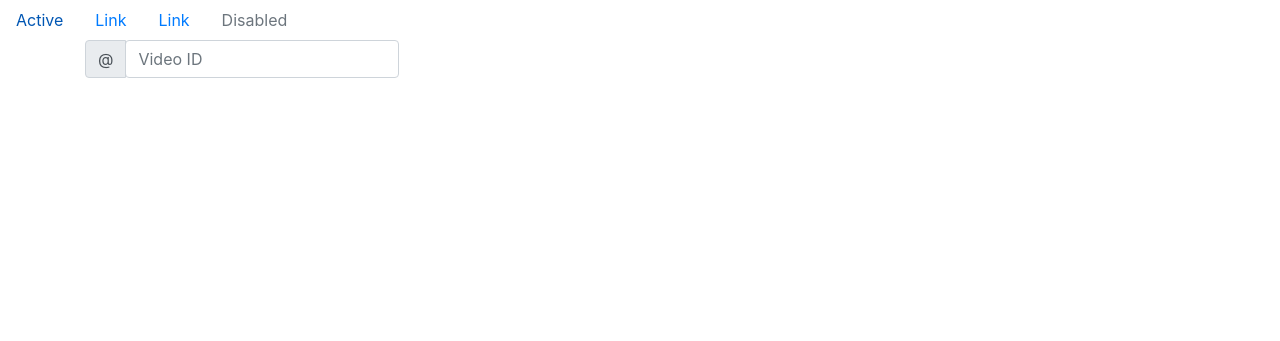
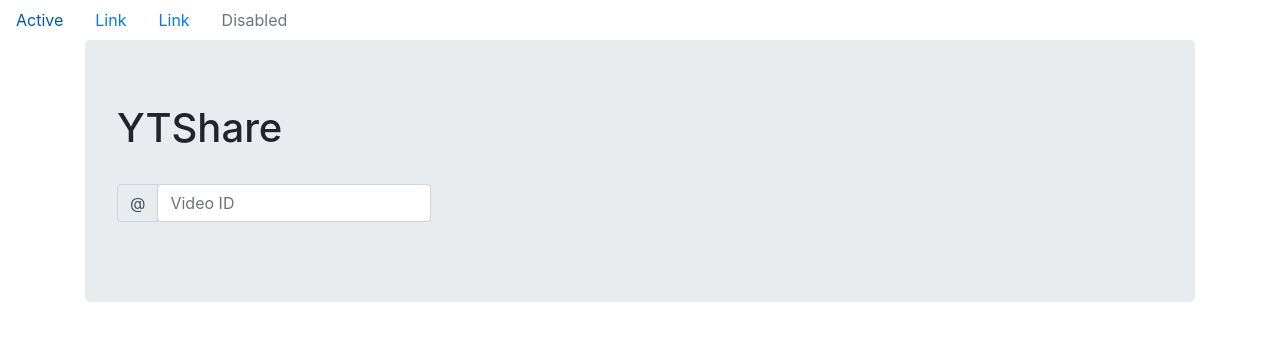
Before and after one commit to noyoshi/irish_hacks, a Flask app: page / in a window 1280 px wide. Shown: the top 341 px of the page. Run offline with Flask 2, Linux system fonts and the light colour scheme; some libraries are stand-ins or nearby versions.

Commit message:
jumbotron

```diff
--- a/src/templates/index.html
+++ b/src/templates/index.html
@@ -21,7 +21,10 @@
     </ul>
     </nav>
     <div class="container">
-      <div class="input-group mb-3">
+      <div class="jumbotron">
+        <h1>YTShare</h1>
+        <br>
+        <div class="input-group mb-3" style="width: 50%;">
           <div class="input-group-prepend">
             <span class="input-group-text" id="basic-addon1">@</span>
           </div>
@@ -31,6 +34,7 @@
           </form>
         </div>
       </div>
+    </div>
 
   </body>
   <script src="https://code.jquery.com/jquery-3.3.1.slim.min.js" integrity="sha384-q8i/X+965DzO0rT7abK41JStQIAqVgRVzpbzo5smXKp4YfRvH+8abtTE1Pi6jizo" crossorigin="anonymous"></script>
```
Lines whose indentation alone changed are shown as unchanged.
